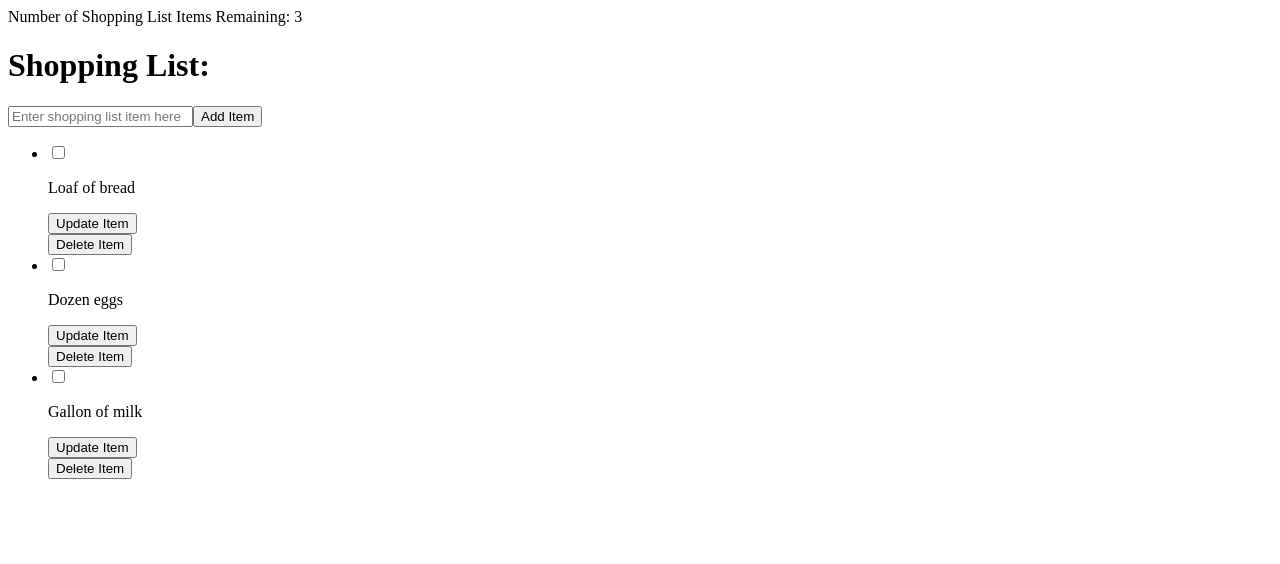
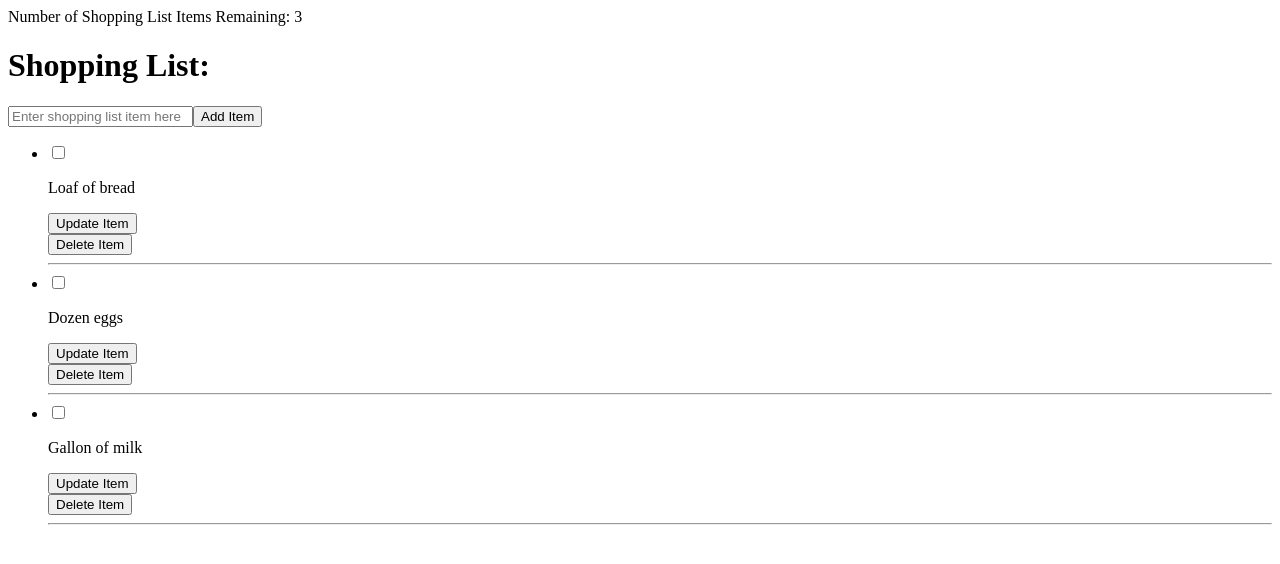
Before and after one commit to Benatovich/shopping-list-adv-react, a React app: page / in a window 1280 px wide. Shown: the top 564 px of the page. Built offline with nearby package versions, Linux system fonts and the light colour scheme; the HTML template or start-up script is replaced by a standard one.

Commit message:
working on testing next

```diff
--- a/src/components/Item.jsx
+++ b/src/components/Item.jsx
@@ -1,7 +1,9 @@
 import { useState } from 'react'
+import './Item.css'
 
 export default function Item({ item, onUpdate, onDelete }) {
   const [isEditing, setIsEditing] = useState(false);
+//   const [isDone, setIsDone] = useState(false);
 
   let content;
 
@@ -56,13 +58,16 @@ export default function Item({ item, onUpdate, onDelete }) {
               });
           }}
         />
-        {content}
+            <div>
+                {content}
+            </div>
         <button
           type='button'
           onClick={() => onDelete(item.id)}
           aria-label={`Delete ${item.text}`}>
             Delete Item
         </button>
+        <hr/>
     </div>
   );
 }
```
Also changed, not shown: src/components/Item.css (added).
